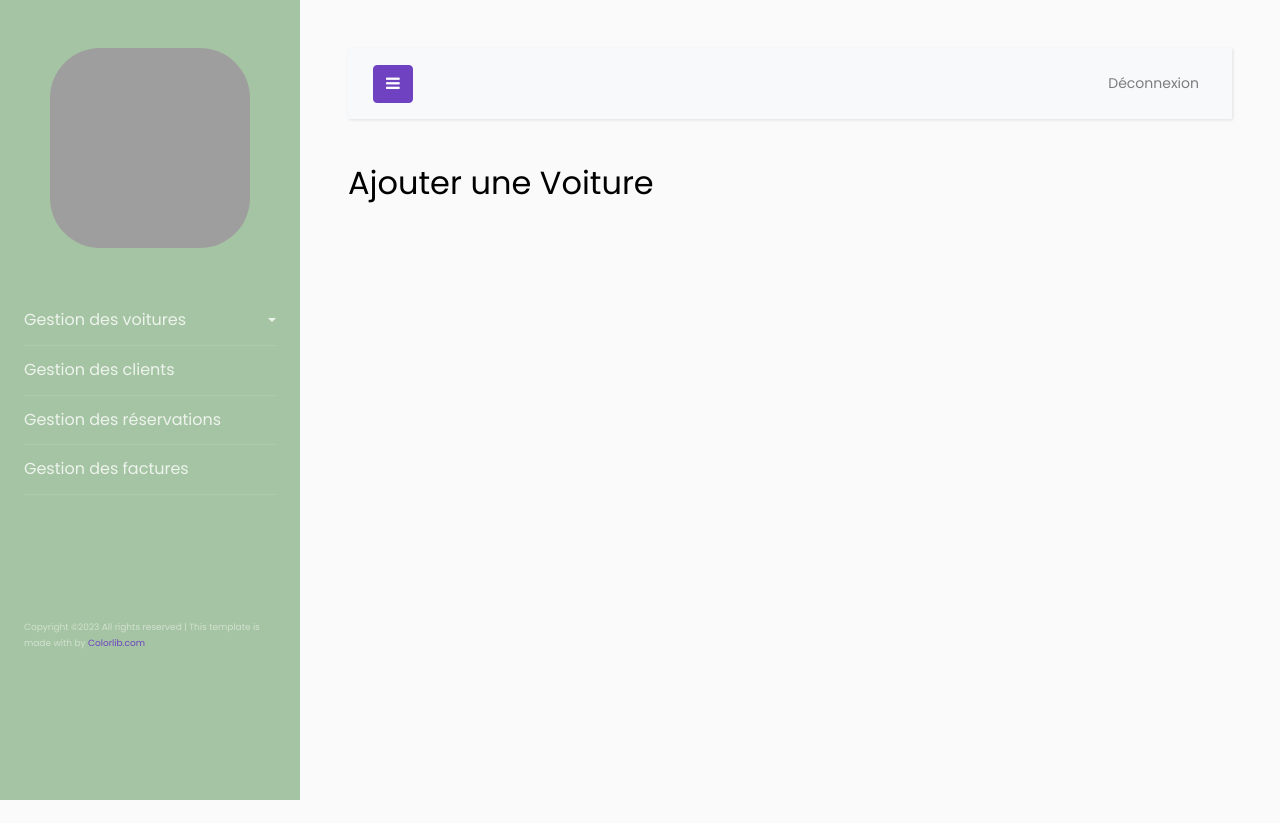
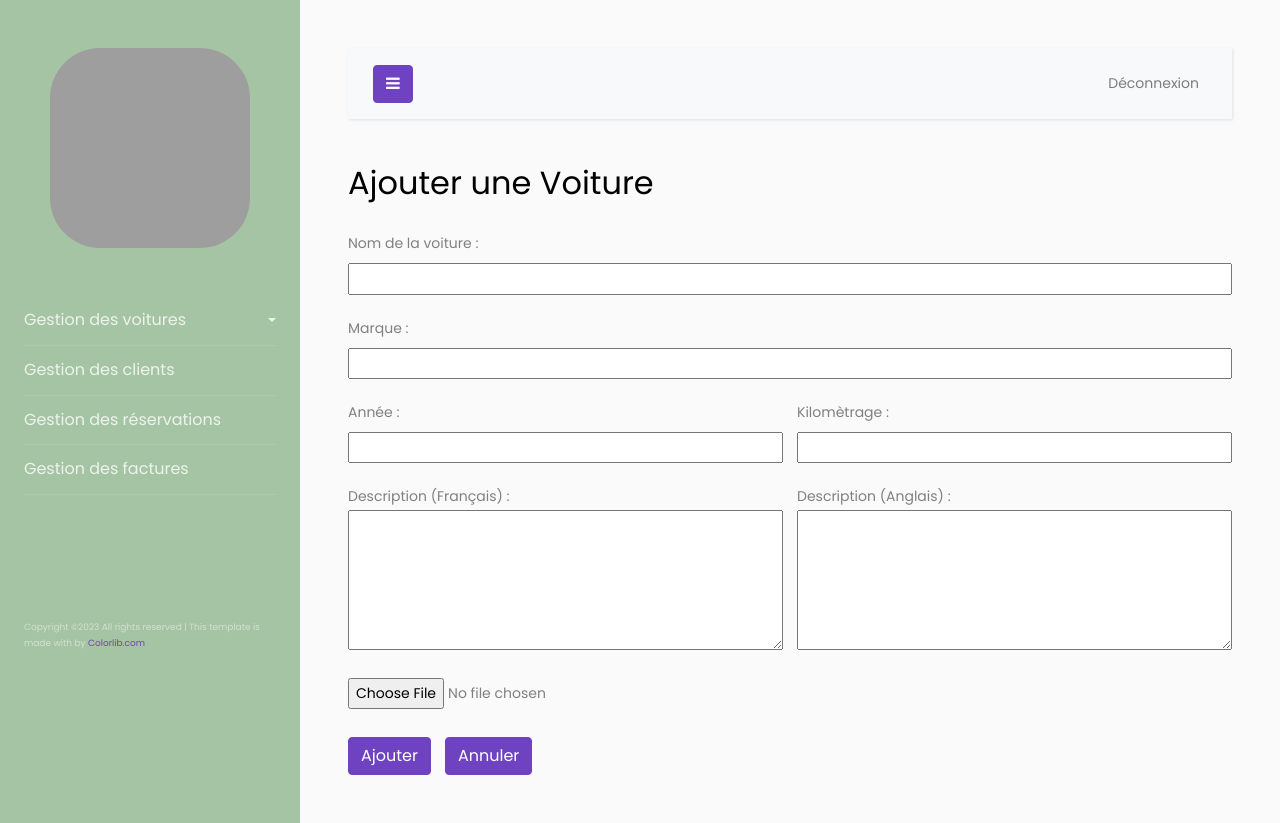
Before and after one commit to MaxenceGuiGuiCollege/VoitureDuLac, a PHP site: page /ajouterVoiture.php in a window 1280 px wide. Before the commit the page ends 800 px from the top, so only its background shows below. Run offline with PHP 8.4, Linux system fonts and the light colour scheme; grey boxes are pictures that could not be loaded.

Commit message:
Part three, update the "add a car" page, create the form.

```diff
--- a/ajouterVoiture.php
+++ b/ajouterVoiture.php
@@ -3,6 +3,38 @@ include("inclus/enteteAdmin.inc.php");
 ?>
     <!-- AJOUTER VOITURE -->
     <h2 class="mb-4">Ajouter une Voiture</h2>
+    <form action="#" name="formAjouterVoiture" method="post">
+            <fieldset>
+                <p>Nom de la voiture :</p>
+                <input type="text" name="nom" id="nom" required>
+
+                <p>Marque :</p>
+                <input type="text" name="marque" id="marque">
+            </fieldset>
+
+            <fieldset>
+                <p>Année :</p>
+                <p>Kilomètrage :</p>
+                <input type="number" name="annee" id="annee" required>
+                <input type="number" name="km" id="km" required>
+            </fieldset>
+
+            <fieldset>
+                <p>Description (Français) :</p>
+                <p>Description (Anglais) :</p>
+                <textarea name="desFr" id="desFr"></textarea>
+                <textarea name="desEn" id="desEn"></textarea>
+            </fieldset>
+
+            <input type="file" value="Choisir un fichier">
+
+            <fieldset>
+                <input type="submit" value="Ajouter" class="btn btn-primary">
+                <input type="reset" value="Annuler" class="btn btn-primary">
+                <p id="erreur"></p>
+            </fieldset>
+
+    </form>
 <?php
 include("inclus/piedPage.inc.php");
 ?>
--- a/css/monStyle.css
+++ b/css/monStyle.css
@@ -77,6 +77,37 @@ form[name=formReserv] input[type=email]{
     width: 100%;
 }
 
+/* AJOUTER VOITURE */
+form[name=formAjouterVoiture] p{
+    margin-bottom: 0;
+}
+form[name=formAjouterVoiture] input[type=number],
+form[name=formAjouterVoiture] input[type=text]{
+    margin-bottom: 1.5em;
+    margin-top: 0.5em;
+    width: 100%;
+}
+form[name=formAjouterVoiture] fieldset:nth-of-type(2),
+form[name=formAjouterVoiture] fieldset:nth-of-type(3){
+    display: grid;
+    grid-template-columns: auto auto;
+
+    column-gap: 1em;
+}
+form[name=formAjouterVoiture] textarea{
+    height: 10em;
+}
+form[name=formAjouterVoiture] input[type=file]{
+    margin: 2em 0;
+}
+form[name=formAjouterVoiture] fieldset:last-of-type{
+    display: grid;
+    grid-template-columns: max-content max-content;
+
+    column-gap: 1em;
+}
+
+
 /* RESPONSIVE */
 @media screen and (max-width: 1000px) {
     div#content{
@@ -85,8 +116,4 @@ form[name=formReserv] input[type=email]{
     div.voiture{
         grid-template-columns: max-content;
     }
-
-    /*div.voiture img{*/
-    /*    width: 100%;*/
-    /*}*/
 }
```
